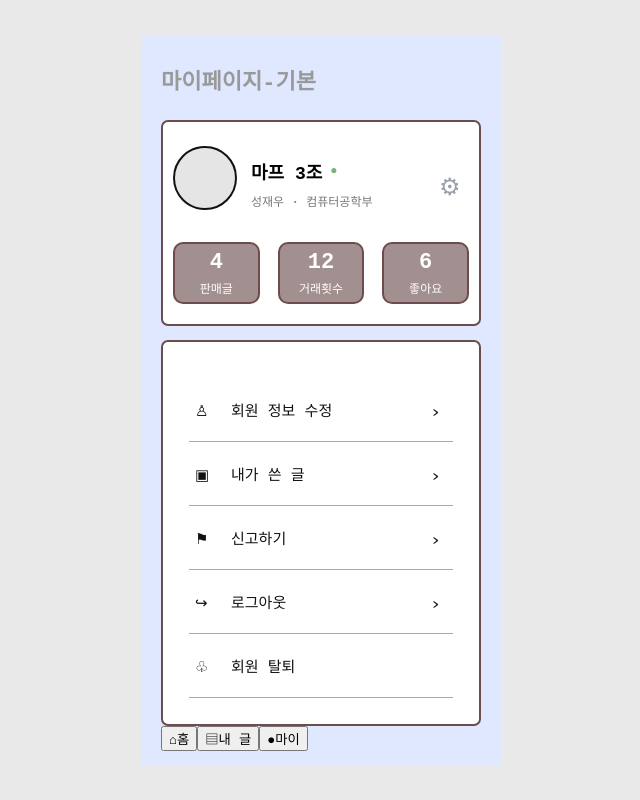
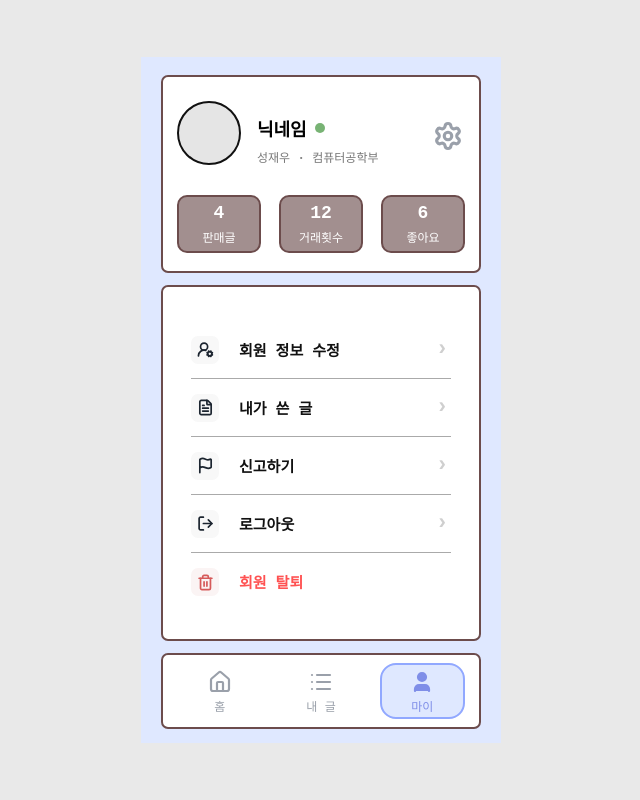
Before and after one commit to siyeonlim0128-netizen/mini-project, a React (Create React App) app in the folder mini-project/: page / in a window 1280 px wide. Shown: the whole page, without its empty margins (319-959 px from the left). Built offline with nearby package versions, Linux system fonts and the light colour scheme; a web font is replaced by a local one.

Commit message:
마이페이지 2차 중간저장

```diff
--- a/mini-project/package.json
+++ b/mini-project/package.json
@@ -7,7 +7,7 @@
     "@testing-library/jest-dom": "^6.9.1",
     "@testing-library/react": "^16.3.2",
     "@testing-library/user-event": "^13.5.0",
-    "lucide-react": "^1.14.0",
+    "lucide-react": "^1.16.0",
     "react": "^19.2.6",
     "react-dom": "^19.2.6",
     "react-router-dom": "^7.15.0",
--- a/mini-project/src/pages/MyPage.css
+++ b/mini-project/src/pages/MyPage.css
@@ -2,21 +2,12 @@
   font-family: "Intel One Mono";
   src: url("../assets/fonts/IntelOneMono-Regular.woff2") format("woff2");
   font-weight: 400;
-  font-style: normal;
-}
-
-@font-face {
-  font-family: "Intel One Mono";
-  src: url("../assets/fonts/IntelOneMono-Medium.woff2") format("woff2");
-  font-weight: 500;
-  font-style: normal;
 }
 
 @font-face {
   font-family: "Intel One Mono";
   src: url("../assets/fonts/IntelOneMono-Bold.woff2") format("woff2");
   font-weight: 700;
-  font-style: normal;
 }
 
 * {
@@ -29,13 +20,8 @@ body {
   font-family: "Intel One Mono", monospace;
 }
 
-button,
-input,
-select {
+button {
   font-family: inherit;
-}
-
-button {
   cursor: pointer;
 }
 
@@ -49,32 +35,24 @@ button {
   width: 360px;
   min-height: 620px;
   background: #dfe8ff;
-  padding: 28px 20px 14px;
-}
-
-.page-title {
-  margin: 0 0 24px;
-  color: #999;
-  font-size: 22px;
-  font-weight: 700;
+  padding: 18px 20px 14px;
 }
 
 .phone .card {
-  width: auto;
+  width: 100%;
   min-height: 0;
-  background: white;
+  background: #fff;
   border: 2px solid #6c4c4c;
   border-radius: 7px;
   box-shadow: none;
-  padding: 0;
 }
 
 .profile-card {
-  position: relative;
+  padding: 24px 14px 18px;
   display: grid;
-  grid-template-columns: 70px 1fr 36px;
+  grid-template-columns: 72px 1fr 34px;
   gap: 8px;
-  padding: 24px 10px 20px !important;
+  align-items: start;
 }
 
 .avatar {
@@ -86,36 +64,44 @@ button {
 }
 
 .profile-info {
-  padding-top: 12px;
+  padding-top: 14px;
 }
 
 .name-row {
   display: flex;
   align-items: center;
   gap: 8px;
+}
+
+.name-row strong {
   font-size: 18px;
   font-weight: 700;
 }
 
 .verified {
-  color: #78b374;
-  font-size: 12px;
+  width: 10px;
+  height: 10px;
+  border-radius: 50%;
+  background: #78b374;
+  color: transparent;
 }
 
 .profile-info p {
-  margin: 8px 0 0;
+  margin: 7px 0 0;
   color: #777;
   font-size: 12px;
 }
 
 .icon-button {
-  width: 32px;
-  height: 32px;
-  margin-top: 22px;
+  width: 34px;
+  height: 34px;
+  margin-top: 18px;
   border: 0;
   background: transparent;
   color: #9aa0aa;
-  font-size: 24px;
+  display: grid;
+  place-items: center;
+  padding: 0;
 }
 
 .stats {
@@ -123,46 +109,135 @@ button {
   display: grid;
   grid-template-columns: repeat(3, 1fr);
   gap: 18px;
-  margin-top: 24px;
+  margin-top: 22px;
 }
 
 .stats div {
-  height: 62px;
-  display: grid;
-  place-items: center;
-  align-content: center;
+  height: 58px;
   border: 2px solid #6c4c4c;
   border-radius: 10px;
   background: #a28f8f;
   color: #fff;
+  display: grid;
+  place-items: center;
+  align-content: center;
 }
 
 .stats strong {
-  font-size: 22px;
-  font-weight: 700;
+  font-size: 18px;
+  line-height: 1;
 }
 
 .stats span {
-  margin-top: 4px;
+  margin-top: 6px;
   font-size: 12px;
 }
 
 .menu-card {
-  margin-top: 14px;
-  padding: 36px 26px 26px !important;
+  margin-top: 12px;
+  padding: 34px 28px 28px;
 }
 
 .menu-item {
   width: 100%;
-  height: 64px;
+  height: 58px;
   display: grid;
-  grid-template-columns: 36px 1fr 16px;
+  grid-template-columns: 34px 1fr 18px;
   align-items: center;
+  column-gap: 14px;
   border: 0;
   border-bottom: 1px solid #aaa;
   border-radius: 0;
   background: transparent;
   color: #111;
   text-align: left;
-  font-size:15px
+  font-size: 15px;
+  font-weight: 700;
+  padding: 0;
 }
+
+.menu-item:last-child {
+  border-bottom: 0;
+}
+
+.menu-icon {
+  width: 28px;
+  height: 28px;
+  display: grid;
+  place-items: center;
+  border-radius: 7px;
+  background: #f8f8f8;
+  color: #1c2530;
+}
+
+.chevron {
+  width: 18px;
+  display: grid;
+  place-items: center;
+  color: #cfcfcf;
+  font-size: 22px;
+  line-height: 1;
+}
+
+.danger {
+  color: #ff5252;
+}
+
+.danger .menu-icon {
+  color: #d65a5a;
+  background: #fbf4f4;
+}
+
+.bottom-nav {
+  height: 76px;
+  margin-top: 12px;
+  padding: 8px 14px;
+  display: grid;
+  grid-template-columns: repeat(3, 1fr);
+  gap: 16px;
+  border: 2px solid #6c4c4c;
+  border-radius: 7px;
+  background: #fff;
+}
+
+.bottom-nav button {
+  width: 100%;
+  height: 56px;
+  border: 0;
+  border-radius: 16px;
+  background: transparent;
+  color: #9aa0aa;
+  display: flex;
+  flex-direction: column;
+  align-items: center;
+  justify-content: center;
+  gap: 6px;
+  padding: 0;
+  font-size: 12px;
+  font-weight: 400;
+  line-height: 1;
+}
+
+
+.bottom-nav .active {
+  border: 2px solid #91a8ff;
+  background: #dfe8ff;
+  color: #7f8ee8;
+}
+
+
+.menu-icon svg {
+  display: block;
+}
+
+.bottom-nav button svg {
+  width: 24px;
+  height: 24px;
+  display: block;
+  flex: 0 0 24px;
+  color: currentColor;
+}
+
+.icon-button svg {
+  display: block;
+}
--- a/mini-project/src/pages/MyPage.js
+++ b/mini-project/src/pages/MyPage.js
@@ -1,4 +1,16 @@
+
 import React, { useState } from "react";
+import {
+  UserRoundCog,
+  FileText,
+  Flag,
+  LogOut,
+  Trash2,
+  Home,
+  List,
+  User,
+  Settings,
+} from "lucide-react";
 import "./MyPage.css";
 
 const posts = [
@@ -7,21 +19,25 @@ const posts = [
   { id: 3, category: "교재", likes: 45, comments: 12 },
 ];
 
+const nickname = localStorage.getItem("nickname") || "닉네임";
+
 function ProfileSummary() {
+  const nickname = localStorage.getItem("nickname") || "닉네임";
+
   return (
     <section className="card profile-card">
       <div className="avatar" />
 
       <div className="profile-info">
         <div className="name-row">
-          <strong>마프 3조</strong>
+          <strong>{nickname}</strong>
           <span className="verified">●</span>
         </div>
         <p>성재우 · 컴퓨터공학부</p>
       </div>
 
       <button className="icon-button" aria-label="설정">
-        ⚙
+        <Settings size={30} strokeWidth={2.5} />
       </button>
 
       <div className="stats">
@@ -46,31 +62,41 @@ function MenuList({ onMove }) {
   return (
     <section className="card menu-card">
       <button className="menu-item" onClick={() => onMove("edit")}>
-        <span className="menu-icon">♙</span>
+        <span className="menu-icon">
+          <UserRoundCog size={17} strokeWidth={2.4} />
+        </span>
         <span>회원 정보 수정</span>
         <span className="chevron">›</span>
       </button>
 
       <button className="menu-item" onClick={() => onMove("posts")}>
-        <span className="menu-icon">▣</span>
+        <span className="menu-icon">
+          <FileText size={17} strokeWidth={2.4} />
+        </span>
         <span>내가 쓴 글</span>
         <span className="chevron">›</span>
       </button>
 
       <button className="menu-item">
-        <span className="menu-icon">⚑</span>
+        <span className="menu-icon">
+          <Flag size={17} strokeWidth={2.4} />
+        </span>
         <span>신고하기</span>
         <span className="chevron">›</span>
       </button>
 
       <button className="menu-item">
-        <span className="menu-icon">↪</span>
+        <span className="menu-icon">
+          <LogOut size={17} strokeWidth={2.4} />
+        </span>
         <span>로그아웃</span>
         <span className="chevron">›</span>
       </button>
 
       <button className="menu-item danger">
-        <span className="menu-icon">♧</span>
+        <span className="menu-icon">
+          <Trash2 size={17} strokeWidth={2.4} />
+        </span>
         <span>회원 탈퇴</span>
       </button>
     </section>
@@ -81,18 +107,18 @@ function BottomNav({ onMove }) {
   return (
     <nav className="bottom-nav">
       <button>
-        <span>⌂</span>
-        홈
+        <Home size={24} strokeWidth={2.2} />
+        <span>홈</span>
       </button>
 
       <button onClick={() => onMove("posts")}>
-        <span>▤</span>
-        내 글
+        <List size={24} strokeWidth={2.2} />
+        <span>내 글</span>
       </button>
 
       <button className="active" onClick={() => onMove("main")}>
-        <span>●</span>
-        마이
+        <User size={24} strokeWidth={2.2} fill="currentColor" />
+        <span>마이</span>
       </button>
     </nav>
   );
@@ -101,7 +127,6 @@ function BottomNav({ onMove }) {
 function MainMyPage({ onMove }) {
   return (
     <div className="phone">
-      <h2 className="page-title">마이페이지-기본</h2>
       <ProfileSummary />
       <MenuList onMove={onMove} />
       <BottomNav onMove={onMove} />
```
Also changed, not shown: 1 other file (tests, documents, lock files or other folders).
